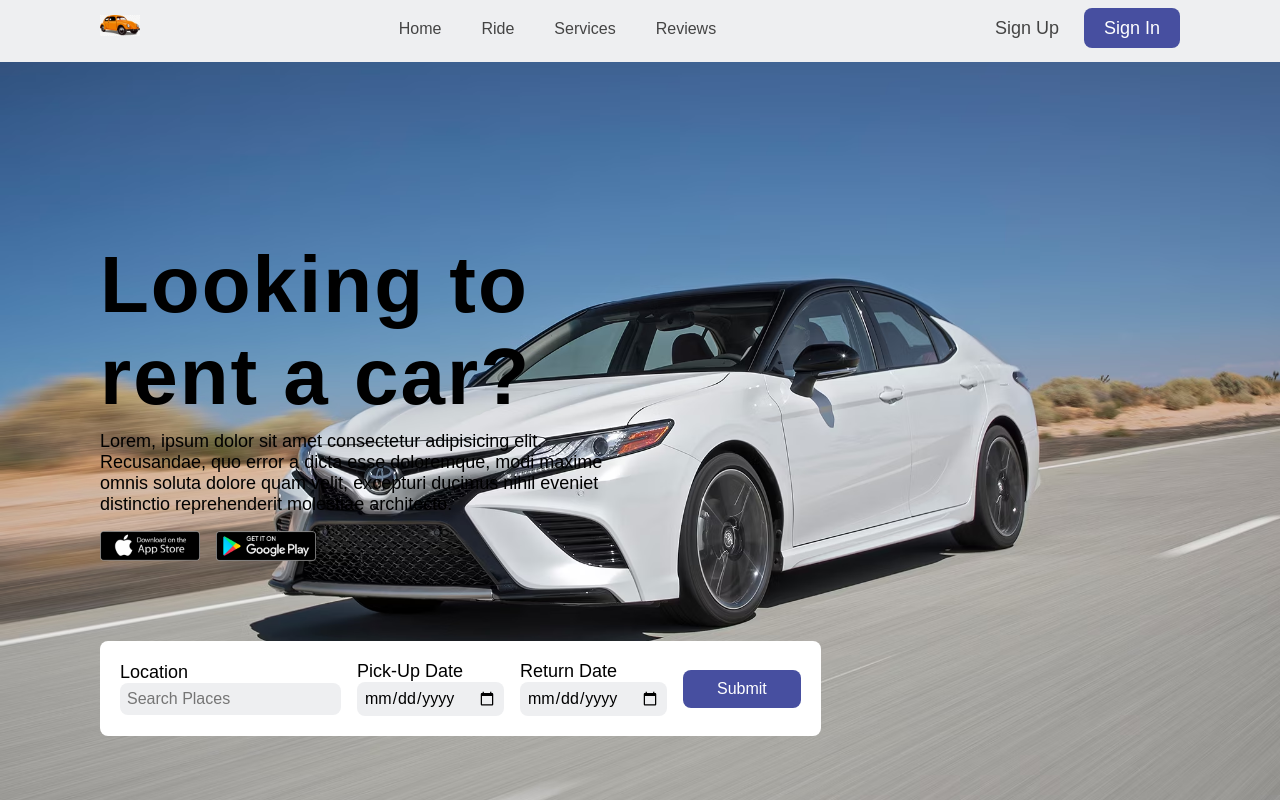
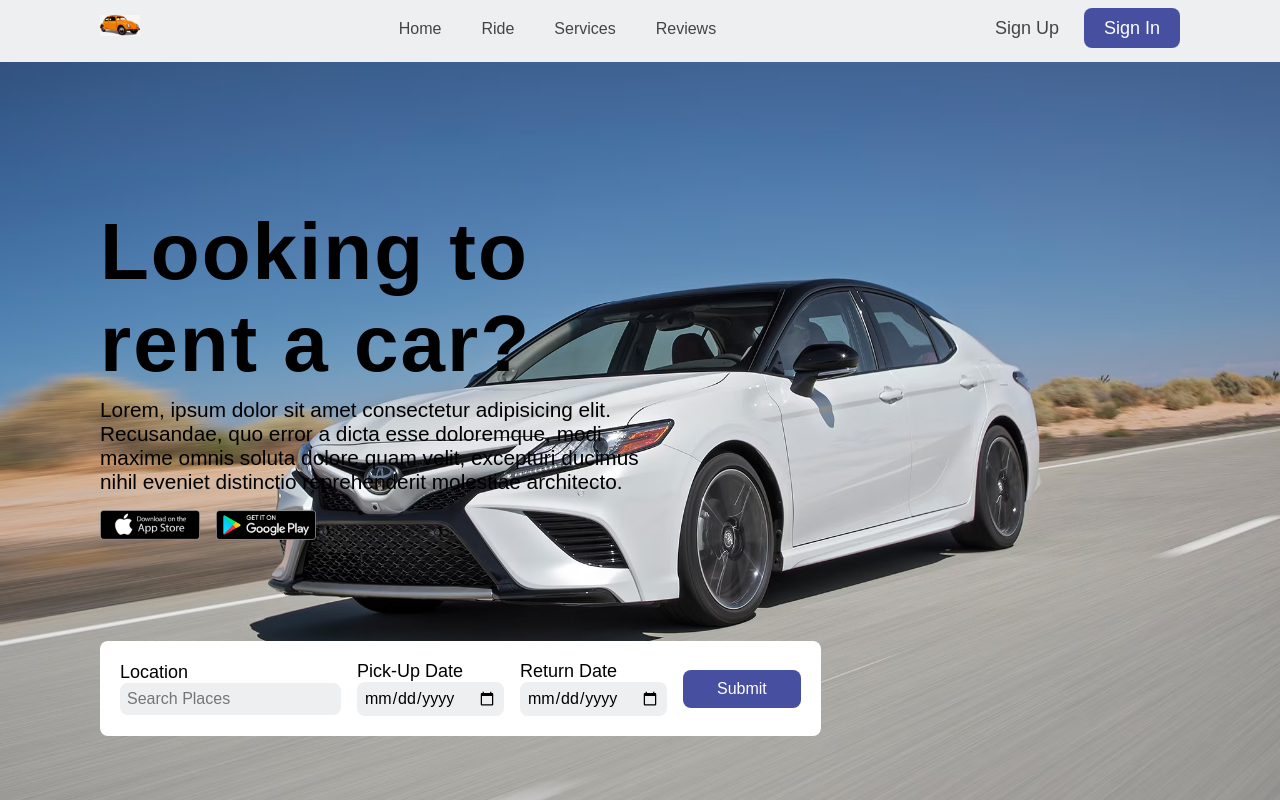
Before and after one commit to FrankCodee1/Responsive-Car-Rental-Website, a plain HTML site: page index.html in a window 1280 px wide. Shown: the top 800 px of the page. Drawn offline with nearby package versions, Linux system fonts and the light colour scheme; a script that the page names is missing; a web font is replaced by a local one.

Commit message:
Update style.css

```diff
--- a/style.css
+++ b/style.css
@@ -116,9 +116,11 @@ header{
 }
 .text p {
    margin: 00.5rem 0 1rem;
+  font-size: 1.3rem;
 }
 .app-stores {
    display: flex;
+   margin-bottom: 55px;
 }
 .app-stores img {
    width: 100px;
@@ -136,6 +138,7 @@ header{
    background: #fff;
    padding: 20px;
    border-radius: 0.5rem;
+  margin-top: 2rem;
 }
 .input-box {
    flex: 1 1 7rem;
```
